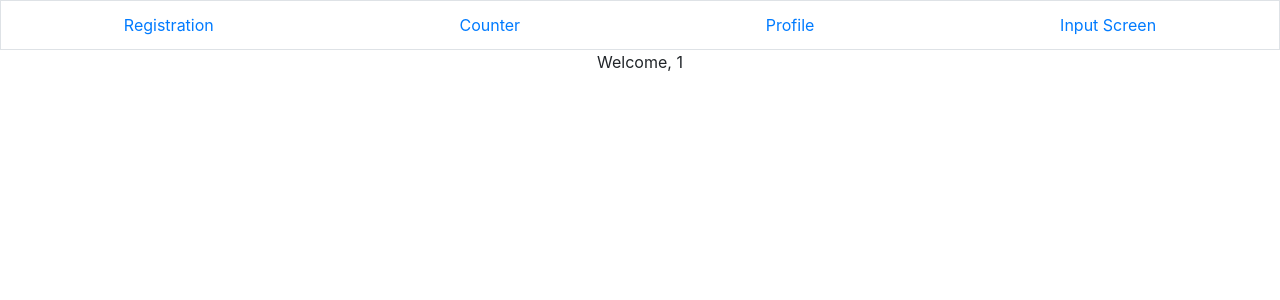
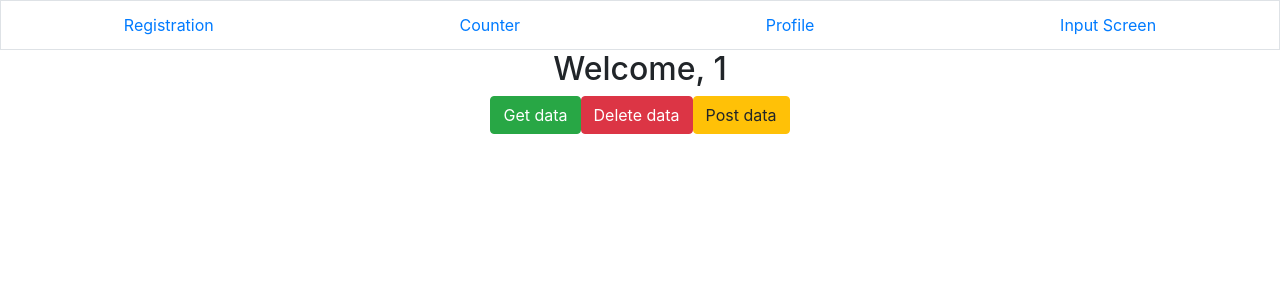
Before and after one commit to Virginiamiharja/Reactfundamentals, a React (Create React App) app: page /profile/1 in a window 1280 px wide. Shown: the top 300 px of the page. Built offline with nearby package versions, Linux system fonts and the light colour scheme.

Commit message:
17/04/2020

```diff
--- /dev/null
+++ b/db.json
@@ -0,0 +1,19 @@
+{
+  "posts": [
+    {
+      "id": 1,
+      "title": "json-server",
+      "author": "typicode"
+    }
+  ],
+  "comments": [
+    {
+      "id": 1,
+      "body": "some comment",
+      "postId": 1
+    }
+  ],
+  "profile": {
+    "name": "typicode"
+  }
+}
--- a/json-server/db.json
+++ b/json-server/db.json
@@ -3,11 +3,32 @@
   "comments": [],
   "users": [
     {
-            "id" : 1,
-            "username" : "admin",
-            "password" : "pass",
-            "fullName" : "Admin aja",
-            "role" : "admin"
+      "id": 1,
+      "username": "admin",
+      "password": "pass",
+      "fullName": "Admin aja",
+      "role": "admin"
+    },
+    {
+      "id": 2,
+      "username": "virgi",
+      "password": "pass",
+      "fullName": "Admin aja",
+      "role": "admin"
+    },
+    {
+      "id": 3,
+      "username": "pikachu",
+      "password": "pass",
+      "fullName": "Admin aja",
+      "role": "admin"
+    },
+    {
+      "username": "Bill",
+      "password": "123",
+      "fullName": "Bill Clinton",
+      "role": "user",
+      "id": 4
     }
   ]
 }
--- a/src/App.jsx
+++ b/src/App.jsx
@@ -1,27 +1,28 @@
-import React from 'react';
-import logo from './logo.svg';
+import React from "react";
+import logo from "./logo.svg";
 
-import './App.css';
-import'./bootstrap.css';
+import "./App.css";
+import "./bootstrap.css";
 
-import TableProduct from './views/components/TableProduct';
-import CounterScreen from './views/components/CounterScreen';
-import ProductCard from './views/components/ProductCard';
+import TableProduct from "./views/components/TableProduct";
+import CounterScreen from "./views/components/CounterScreen";
+import ProductCard from "./views/components/ProductCard";
 import InputScreen from "./views/screens/InputScreen";
-import AuthScreen from './views/screens/AuthenticationScreenLect';
-import LifescycleScreen from './views/screens/LifecycleScreen';
+import AuthScreen from "./views/screens/AuthenticationScreenLect";
+import LifescycleScreen from "./views/screens/LifecycleScreen";
 import NewScreen from "./views/screens/NewScreen";
-import HomeScreen from "./views/screens/HomeScreen"
-import PageNotFound from './views/screens/PageNotFound';
-import ProfileScreen from './views/screens/ProfileScreen';
+import HomeScreen from "./views/screens/HomeScreen";
+import PageNotFound from "./views/screens/PageNotFound";
+import ProfileScreen from "./views/screens/ProfileScreen";
 
 // Untuk routing kita install dulu packagenya di terminal pake commad npm install react-router-dom kalo ini tidak global hanya berlaku di folder react-fundamentals aja
-import {BrowserRouter, Route, Switch, withRouter} from "react-router-dom";
-import navbar from './views/components/Navbar';
-import Navbar from './views/components/Navbar';
+import { BrowserRouter, Route, Switch, withRouter } from "react-router-dom";
+import navbar from "./views/components/Navbar";
+import Navbar from "./views/components/Navbar";
 
-// Trs untuk install json server -> buat ambil data dari server npm install -g json-server dan -g artinya global bisa digunakan dimana saja
+// Trs untuk install json server -> buat ambil data dari server, npm install -g json-server dan -g artinya global bisa digunakan dimana saja
 // Trs npm install axios
+// Trs cara start json npx json-server db.json -p 2000 tapi pastiin terminalnya di db.json filenya
 
 // Cara import gambar
 // import Handmaid from './images/handmaid.png'
@@ -29,7 +30,7 @@ import Navbar from './views/components/Navbar';
 // Mirip html tapi bukan html melainkan jsx
 // Awalnya kan extensionnya itu app.js trs ubah app.jsx jadi h1 nya bisa auto complete
 function App() {
-  let arr = ["Bandung", "Jakarta", "Tangerang"]
+  let arr = ["Bandung", "Jakarta", "Tangerang"];
 
   //  const renderArr = () => {
   //   return arr.map(val => {
@@ -41,33 +42,33 @@ function App() {
 
   let arrProducts = [
     {
-    nama: 'Sepatu Basket',
+      nama: "Sepatu Basket",
       harga: 23000,
-    desc: 'Sepatu basket terjelek yang pernah ada didunia jangan dibeli',
-    discount:20,
-    stock:10,
+      desc: "Sepatu basket terjelek yang pernah ada didunia jangan dibeli",
+      discount: 20,
+      stock: 10
     },
     {
-    nama: 'Kaos Polo',
+      nama: "Kaos Polo",
       harga: 13000,
-    desc: 'Kaos polo terjelek yang pernah ada didunia jangan dibeli',
-    discount:40,
-    stock:5,
+      desc: "Kaos polo terjelek yang pernah ada didunia jangan dibeli",
+      discount: 40,
+      stock: 5
     },
     {
-    nama: 'Celana Jeans',
+      nama: "Celana Jeans",
       harga: 28000,
-    desc: 'Celana jeans terjelek yang pernah ada didunia jangan dibeli',
-    discount:0,
-    stock:0
-  },
-  ]
+      desc: "Celana jeans terjelek yang pernah ada didunia jangan dibeli",
+      discount: 0,
+      stock: 0
+    }
+  ];
 
   const renderProduct = () => {
     return arrProducts.map(val => {
-      return <ProductCard product={val}/>
-    })
-  }
+      return <ProductCard product={val} />;
+    });
+  };
 
   let arrBooks = [
     {
@@ -77,9 +78,9 @@ function App() {
       desc: `This novel can be interpreted as a double narrative, Offred's tale and the handmaids' tales. The night...`,
       price: 18.99,
       discount: 60,
-      image: 'img/handmaid.png',
+      image: "img/handmaid.png",
       // image: Handmaid,
-      stock: 7,
+      stock: 7
     },
     {
       author: "Kevin Kwan",
@@ -88,9 +89,9 @@ function App() {
       desc: `The outrageously funny debut novel about three super-rich, pedigreed Chinese families and the gossip...`,
       price: 24.12,
       discount: 80,
-      image: 'img/crazyRich.png',
+      image: "img/crazyRich.png",
       // image: Crazy,
-      stock: 0,
+      stock: 0
     },
     {
       author: "Aldous Huxley",
@@ -99,9 +100,9 @@ function App() {
       desc: `Dystopian novel written in 1931 by English author Aldous Huxley, and published in 1932. Largely set in...`,
       price: 18.99,
       discount: 60,
-      image: 'img/brave.png',
+      image: "img/brave.png",
       // image: Brave,
-      stock: 3,
+      stock: 3
     },
     {
       author: "Tara Westover",
@@ -110,19 +111,17 @@ function App() {
       desc: `It is a tale of fierce family loyalty and of the grief that comes with severing the closest of ties. With...`,
       price: 34.21,
       discount: 0,
-      image: 'img/educated.png',
+      image: "img/educated.png",
       // image: Educated,
-      stock: 3,
-    },
+      stock: 3
+    }
   ];
 
   const renderBook = () => {
-    return (
-      arrBooks.map(val => {
-        return <ProductCard book={val}/>
-      })
-    )
-  }
+    return arrBooks.map(val => {
+      return <ProductCard book={val} />;
+    });
+  };
 
   // return (
   //   // className ini buat yang styling
@@ -139,7 +138,7 @@ function App() {
   // );
 
   return (
-    <div className='App'>
+    <div className="App">
       {/* <h1 className='p-2 mt-5 mb-5'>Virginia's Book Store</h1> */}
 
       {/* <div className="row justify-content-center">
@@ -159,23 +158,21 @@ function App() {
 
       {/* <BrowserRouter> */}
       {/* Disini diletakan komponen yang selalu ada di tiap web page contohnya navbar */}
-      <Navbar/>
+      <Navbar />
       <Switch>
         {/* exact ini buat pastiin bener2 di path itu kl ga pake exact kalo misalnya kita buka /registartion masih kebukanya home screen */}
-           <Route exact path="/" component={HomeScreen}/>
-           <Route exact path="/registration" component={AuthScreen}/>
-           <Route exact path="/counter" component={CounterScreen}/>
-           <Route exact path="/input" component={InputScreen}/>
-           {/* Karena si username itu bukan exact pathnya gitu dan : itu adalah params */}
-           <Route exact path="/profile/:username" component={ProfileScreen}/>
+        <Route exact path="/" component={HomeScreen} />
+        <Route exact path="/registration" component={AuthScreen} />
+        <Route exact path="/counter" component={CounterScreen} />
+        <Route exact path="/input" component={InputScreen} />
+        {/* Karena si username itu bukan exact pathnya gitu dan : itu adalah route params */}
+        <Route exact path="/profile/:username" component={ProfileScreen} />
         {/* Bintang itu artinya semua, tapi dia hrs ditaro paling bawah gitu karena switch itu ngecek satu2 dari atas  */}
-           <Route path="*" component={PageNotFound}/>
+        <Route path="*" component={PageNotFound} />
       </Switch>
       {/* </BrowserRouter> */}
-
     </div>
-
-  )
+  );
 }
 
 // With router ini kan harus didalem browser router jadi otak atik index.js nya, with router buat bisa akses url yang ada di link di atas navbar google search itu
--- /dev/null
+++ b/src/constants/API.js
@@ -0,0 +1 @@
+export const API_URL = "http://localhost:3001";
--- a/src/views/screens/AuthenticationScreenLect.jsx
+++ b/src/views/screens/AuthenticationScreenLect.jsx
@@ -135,7 +135,7 @@ class AuthScreen extends React.Component {
       loginUsername,
     } = this.state;
 
-    // if(!isLoggedIn) {
+    if(!isLoggedIn) {
       return (
         <div>
           <h1>Auth Screen</h1>
@@ -210,9 +210,9 @@ class AuthScreen extends React.Component {
           </center>
         </div>
       );
-    // } else {
-      // return <Redirect to ={`profile/${currentUsername}`}/>
-    // }
+    } else {
+      return <Redirect to ={`profile/${currentUsername}`}/>
+    }
   }
 }
 
--- a/src/views/screens/ProfileScreen.jsx
+++ b/src/views/screens/ProfileScreen.jsx
@@ -1,13 +1,105 @@
-import React from 'react'
+import React from "react";
+import Axios from "axios";
+import { API_URL } from "../../constants/API";
 
 class ProfileScreen extends React.Component {
-    render() {
-        return(
-            <div>
-                Welcome, {this.props.match.params.username}
-            </div>
-        )
-    }
+  state = {
+    usersList: []
+  };
+
+  getDataHandler = () => {
+    //   Request GET by ID dan ID diletakan di / milik nama table namanya id params
+    // Link ini bisa disimpen di variable yang berbeda
+    // Axios.get("http://localhost:3001/users/1")
+    //   .then(res => {
+    //     // Res ini response dari API
+    //     console.log(res);
+    //     // Kan ini datanya udh diambil, trs disimpen di state
+    //     this.setState({ usersList: res.data });
+    //   })
+    //   .catch(err => {
+    //     console.log(err);
+    //   });
+
+    //   Dikasih parameter kedua dan harus berbentuk object makanya pake {} trs dikasih key namanya params, dan ini namanya query params
+    //   Query params ini adalah object dan isi nya itu field yang mau ditemuin
+    // Axios.get("http://localhost:3001/users", {
+    //   params: {
+    //     username: "virgi"
+    //     // role: "admin"
+    //   }
+    // })
+    //   .then(res => {
+    //     // Res ini response dari API
+    //     console.log(res);
+    //     // Kan ini datanya udh diambil, trs disimpen di state
+    //     this.setState({ usersList: res.data });
+    //   })
+    //   .catch(err => {
+    //     console.log(err);
+    //   });
+
+    console.log("Bukan axios");
+  };
+
+  deleteDataHandler = () => {
+    //   Ini local host 3001 nya udh dijadiin variable ditaro di file API.js
+    //   Delete ini cuma nerima id doang gabisa query param
+    //   Dan ketika kita delete dri sini, di file db.json otomatis udh kehapus juga
+    Axios.delete(`${API_URL}/users/1`)
+      .then(res => {
+        // Res ini response dari API
+        console.log(res);
+        // Kan ini datanya udh diambil, trs disimpen di state
+        this.setState({ usersList: res.data });
+      })
+      .catch(err => {
+        console.log(err);
+      });
+  };
+
+  postDataHandler = () => {
+    // Nah disini objectnya ga harus kaya yg di get krn object disini yang akan dimasukin ke table users
+    // Trs kita ga harus nyediain ID karena si ID akan disediain langsung sama si json server
+    Axios.post(`${API_URL}/users`, {
+      username: "Bill",
+      password: "123",
+      fullName: "Bill Clinton",
+      role: "user"
+    })
+      .then(res => {
+        console.log(res);
+      })
+      .catch(err => {
+        console.log(err);
+      });
+  };
+
+  render() {
+    return (
+      <div className="container">
+        <h2> Welcome, {this.props.match.params.username} </h2>
+        <input
+          type="button"
+          value="Get data"
+          onClick={this.getDataHandler}
+          className="btn btn-success"
+        />
+        <input
+          type="button"
+          value="Delete data"
+          onClick={this.deleteDataHandler}
+          className="btn btn-danger"
+        />
+        <input
+          type="button"
+          value="Post data"
+          onClick={this.postDataHandler}
+          className="btn btn-warning"
+        />
+      </div>
+    );
+  }
 }
 
-export default ProfileScreen
+export default ProfileScreen;
```
Lines whose indentation alone changed are shown as unchanged.
